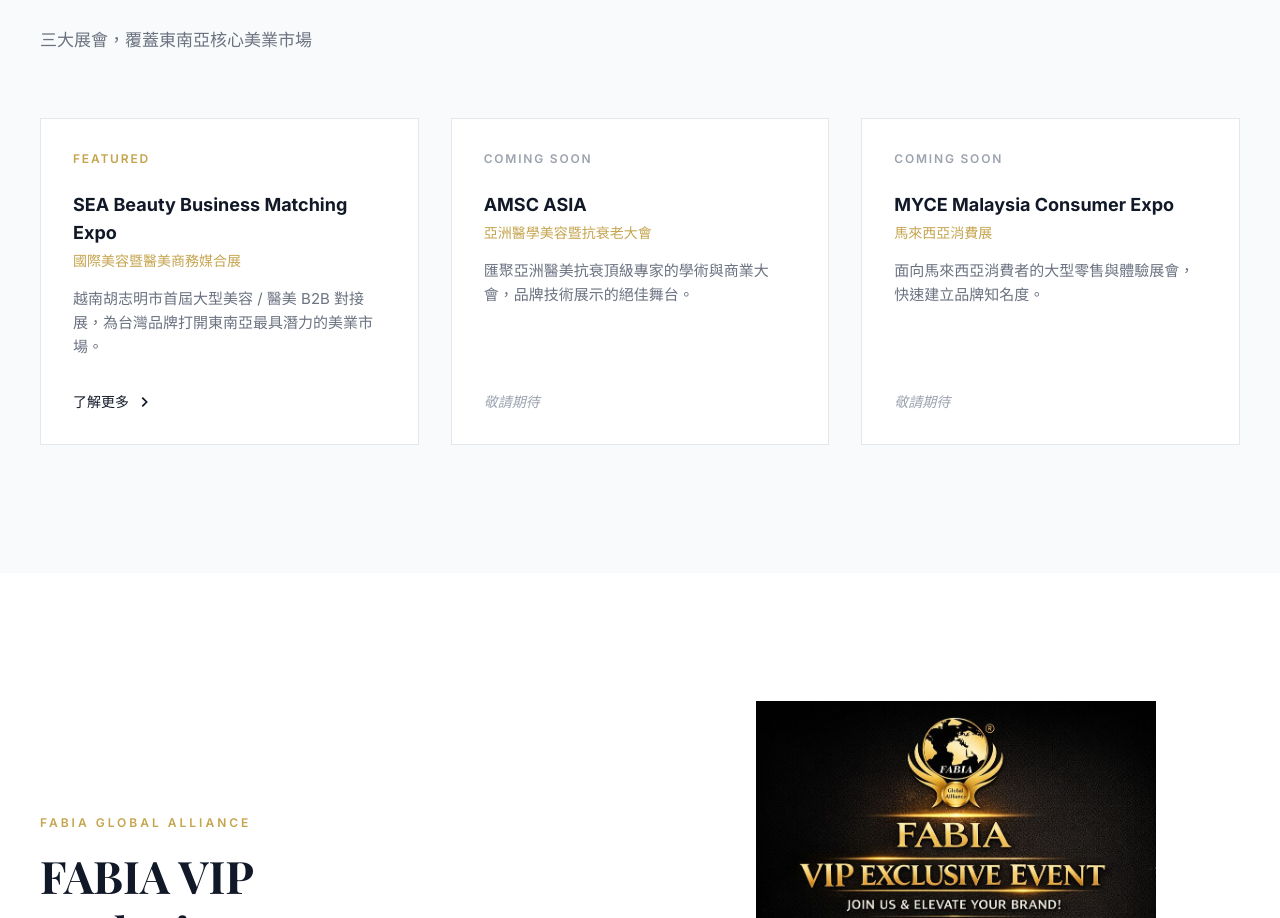
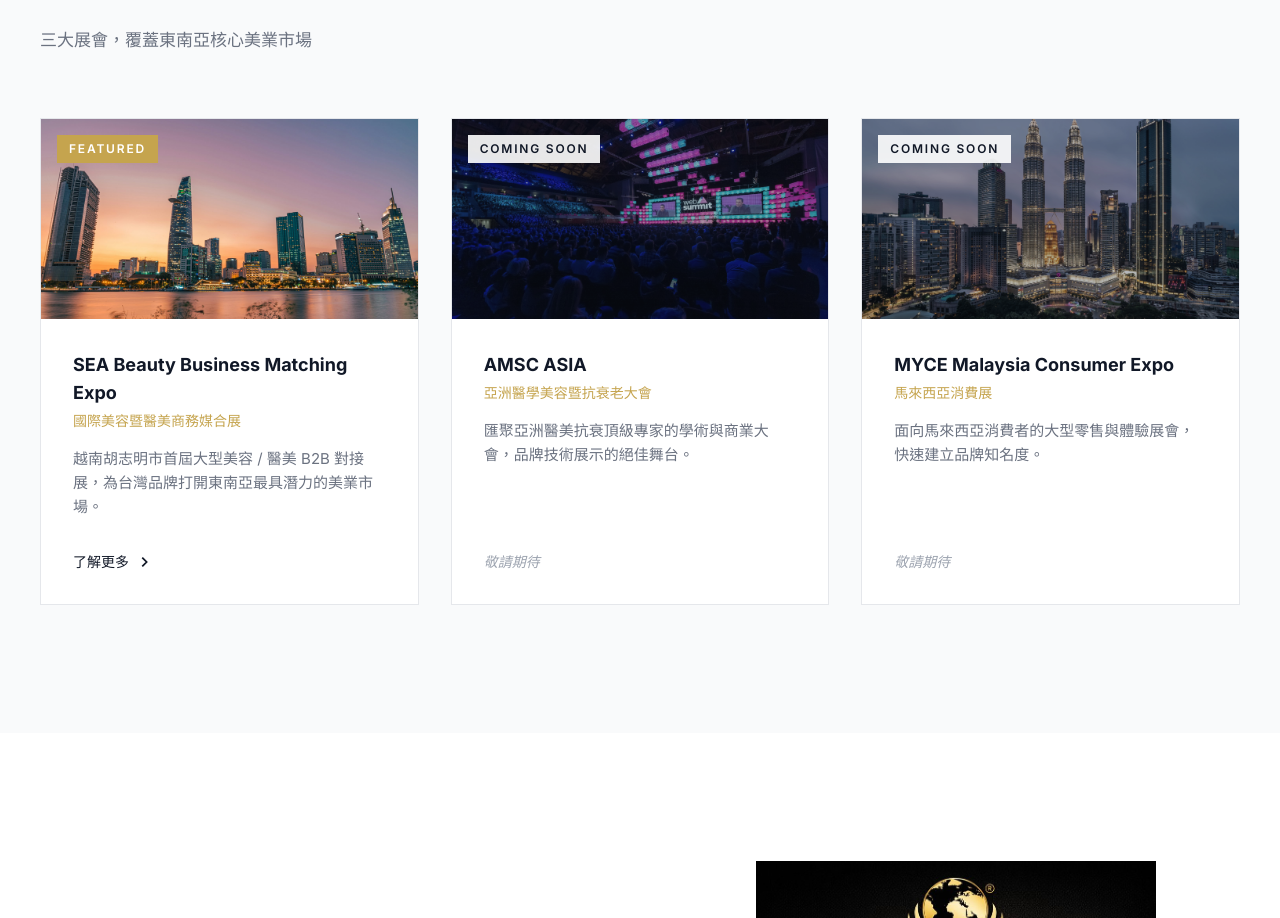
Before and after one commit to Aaronyu1229/shirley-orei-expo, a Next.js app: page / in a window 1280 px wide. Shown: the part 2885-3803 px from the top of the page. Built offline with nearby package versions, Linux system fonts and the light colour scheme.

Commit message:
feat: add images to expo cards on homepage
Add city/venue photos to the three expo cards (HCMC skyline for SEA
Beauty, conference hall for AMSC ASIA, KL towers for MYCE Malaysia).
Featured card gets accent badge, Coming Soon cards get dark overlay
and grayscale treatment.

```diff
--- a/src/app/page.tsx
+++ b/src/app/page.tsx
@@ -20,6 +20,8 @@
     desc: "越南胡志明市首屆大型美容 / 醫美 B2B 對接展，為台灣品牌打開東南亞最具潛力的美業市場。",
     href: "/sea-beauty",
     tag: "Featured",
+    image: "/images/hero-city-hcmc.jpg",
+    imageAlt: "胡志明市天際線",
   },
   {
     title: "AMSC ASIA",
@@ -27,6 +29,8 @@
     desc: "匯聚亞洲醫美抗衰頂級專家的學術與商業大會，品牌技術展示的絕佳舞台。",
     href: "#",
     tag: "Coming Soon",
+    image: "/images/hero-conference.jpg",
+    imageAlt: "國際會議現場",
   },
   {
     title: "MYCE Malaysia Consumer Expo",
@@ -34,6 +38,8 @@
     desc: "面向馬來西亞消費者的大型零售與體驗展會，快速建立品牌知名度。",
     href: "#",
     tag: "Coming Soon",
+    image: "/images/hero-city-kl.jpg",
+    imageAlt: "吉隆坡雙子星塔",
   },
 ];
 
@@ -224,14 +230,35 @@
           <div className="grid grid-cols-1 md:grid-cols-3 gap-8">
             {expos.map((expo, i) => (
               <AnimateIn key={expo.title} delay={i * 0.1}>
-                <div className="card p-8 h-full flex flex-col">
+                <div className="card h-full flex flex-col overflow-hidden">
+                  {/* Card image */}
+                  <div className="relative h-[200px] overflow-hidden">
+                    <Image
+                      src={expo.image}
+                      alt={expo.imageAlt}
+                      fill
+                      className={`object-cover transition-transform duration-500 group-hover:scale-105 ${
+                        expo.tag === "Coming Soon" ? "grayscale-[30%]" : ""
+                      }`}
+                      sizes="(max-width: 768px) 100vw, 33vw"
+                    />
+                    {/* Dark overlay for Coming Soon */}
+                    {expo.tag === "Coming Soon" && (
+                      <div className="absolute inset-0 bg-dark/30" />
+                    )}
                     <span
-                    className={`text-xs tracking-[0.15em] uppercase font-semibold mb-6 ${
-                      expo.tag === "Featured" ? "text-accent" : "text-light"
+                      className={`absolute top-4 left-4 text-xs tracking-[0.15em] uppercase font-semibold px-3 py-1.5 ${
+                        expo.tag === "Featured"
+                          ? "bg-accent text-white"
+                          : "bg-white/90 text-dark"
                       }`}
                     >
                       {expo.tag}
                     </span>
+                  </div>
+
+                  {/* Card body */}
+                  <div className="p-8 flex flex-col flex-1">
                     <h3 className="text-lg font-bold mb-1">{expo.title}</h3>
                     <p className="text-sm text-accent mb-4">{expo.subtitle}</p>
                     <p className="text-muted text-[15px] leading-relaxed flex-1">
@@ -250,6 +277,7 @@
                     ) : (
                       <span className="mt-8 text-sm text-light italic">敬請期待</span>
                     )}
+                  </div>
                 </div>
               </AnimateIn>
             ))}
```
Lines whose indentation alone changed are shown as unchanged.
